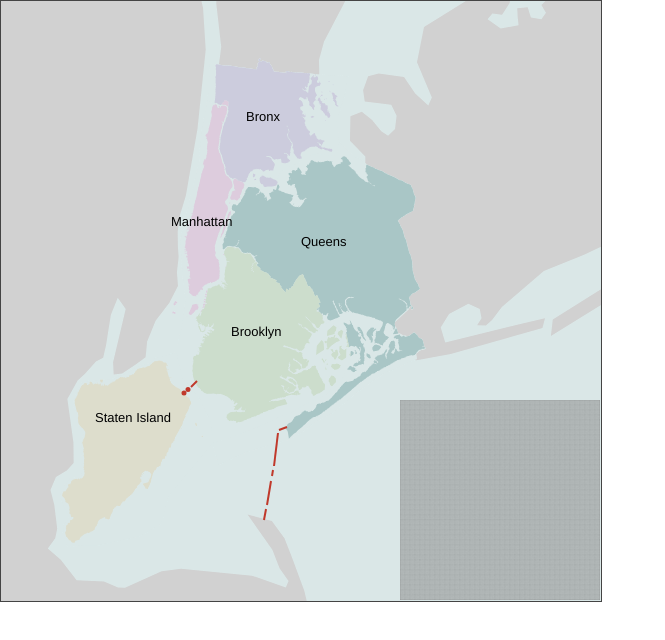
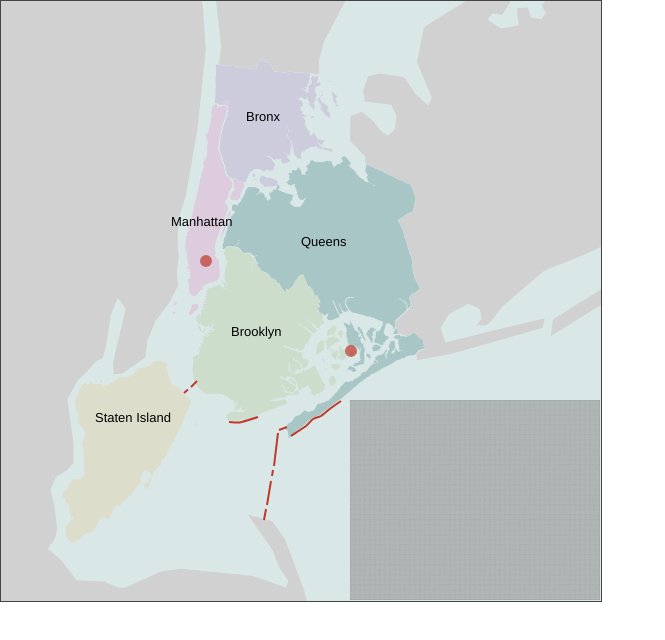
Before and after one commit to kshen0/sandy, a plain HTML site: page index.html in a window 1280 px wide. Shown: the whole page, without its empty margins (0-665 px from the left). Drawn offline with Linux system fonts and the light colour scheme.

Commit message:
all projects with known values plotted on map

```diff
--- a/css/style.css
+++ b/css/style.css
@@ -131,8 +131,8 @@ article .fact {
 
 #modal {
 	top: 400px;
-	left: 400px;
-	width: 200px;
+	left: 350px;
+	width: 250px;
 	min-height: 200px;
 	position: absolute;
 	background: url(../images/graph_paper.png) repeat;
@@ -141,9 +141,9 @@ article .fact {
 }
 
 #modal-text {
-	width: 190px;
-	min-height: 190px;
-	margin: auto auto;
+	width: 236px;
+	min-height: 186px;
+	margin: 8px auto 0 auto;
 	opacity: 0.0;
 }
 
--- a/js/render_map.js
+++ b/js/render_map.js
@@ -14,13 +14,12 @@ var labelCoords = {
 // Data for the proposed storm damage prevention projects
 var projects = {
 	"The Narrows Barrier": {
-		"lineData": [ [{ "x": 190, "y": 386}, { "x": 196, "y": 380}] ],
-		"circleData": [{"cx": 187, "cy": 388.5, "radius": 1.5},
-	   					  {"cx": 183, "cy": 392, "radius": 1.5}],
+		"lineData": [ [{ "x": 190, "y": 386}, { "x": 196, "y": 380}],
+					  [{ "x": 187, "y": 388.5}, {"x": 183, "y": 392}] ],
 		"clickLine": [ { "x": 180, "y": 394}, { "x": 199, "y": 376} ],
 		"cost": "6.5 billion",
 		"description": "A rolling gates design just north of the Verrazano-Narrows Bridge. A pair of curved rolling sector gates would span an 870-foot opening in the center, adjoined by 16 lifting gates with a span of 130 feet, and two lifting gates with a span of 165 feet.",
-		"link": "http://www.pbs.org/newshour/rundown/2012/11/engineers-draw-barriers-to-protect-new-york-from-another-sandy.html"
+		"link": "http://biotech.law.lsu.edu/climate/ocean-rise/against-the-deluge/15-verrazano_narrows_barrier.pdf"
 	},
 	"NY - NJ Outer Harbor Gateway": {
 		"lineData": [ [{ "x": 263, "y": 519}, { "x": 265, "y": 508}],
@@ -32,8 +31,41 @@ var projects = {
 		"clickLine": [ { "x": 263, "y": 519}, { "x": 286, "y": 426} ],
 		"cost": "5.9 billion",
 		"description": "A five-mile long series of underwater gates stretching from Sandy Hook to the Rockaways. The design leaves three openings for ships to pass through.",
-		"link": "http://www.pbs.org/newshour/rundown/2012/11/engineers-draw-barriers-to-protect-new-york-from-another-sandy.html"
-	}
+		"link": "http://biotech.law.lsu.edu/climate/ocean-rise/against-the-deluge/17-outer_harbor_gateway.pdf"
+	},
+	"Beach Fill Project": {
+		"lineData": [ [{ "x": 228, "y": 421}, { "x": 239, "y": 421.5},
+					   { "x": 257, "y": 416}],
+					],
+		"clickLine": [ { "x": 228, "y": 421}, { "x": 257, "y": 416} ],
+		"cost": "250 million",
+		"description": "The process by which sediment (usually sand) lost through longshore drift or erosion is replaced from sources outside of the eroding beach. The first project was implemented on Coney Island in 1922-1923 and is currently maintained.",
+		"link": "http://en.wikipedia.org/wiki/Beach_nourishment"
+	},
+	"Elevated Sand": {
+		"lineData": [ [{ "x": 290, "y": 435}, { "x": 305, "y": 425},
+					   { "x": 312, "y": 418}, { "x": 320, "y": 415},
+					   { "x": 330, "y": 407}, { "x": 340, "y": 400}],
+					],
+		"clickLine": [ { "x": 290, "y": 435}, { "x": 340, "y": 400} ],
+		"cost": "20-100 million",
+		"description": "An incomplete study suggests combating beach erosion on the Rockaways' beaches has seen periodic funding cuts since 2003.",
+		"link": "http://www.thenewyorkworld.com/2012/11/15/john-cori/"
+	},
+	"Marsh Restoration": {
+		"circleData": [{"cx": 350, "cy": 350, "radius": 5}],
+		"clickLine": [ { "x": 345, "y": 345}, { "x": 355, "y": 355} ],
+		"cost": "150 million",
+		"description": "Protecting Jamaica Bay's marshes, which act as natural sponges during storms, by upgrading waste treatment and preventing the marshes from disappearing into the water altogether.",
+		"link": "http://www.nytimes.com/2011/07/31/nyregion/jamaica-bay-a-wild-place-on-the-edge-of-change.html?pagewanted=all"
+	},
+	"ConEd Infrastructure Upgrade": {
+		"circleData": [{"cx": 205, "cy": 260, "radius": 5}],
+		"clickLine": [ { "x": 200, "y": 255}, { "x": 210, "y": 265} ],
+		"cost": "250 million",
+		"description": "Beefing up Manhattan's electrical grid to better withstand storms.",
+		"link": "http://www.nytimes.com/2012/09/11/nyregion/new-york-faces-rising-seas-and-slow-city-action.html?pagewanted=1&_r=1&ref=nyregion"
+	},
 }
 
 /*
@@ -127,7 +159,8 @@ function drawProjects() {
 	var lineFunction = d3.svg.line()
 		.x(function(d) {return d.x;})
 		.y(function(d) {return d.y;})
-		.interpolate("linear");
+		.interpolate("cardinal")
+		.tension(.8);
 
 	/*
 	var circleFunction = d3.svg.circle()
@@ -153,6 +186,7 @@ function drawProjects() {
 						  .attr("class", "project")
 		}
 
+		// Append the invisible fat line that makes the clickable g larger
 		g.append("path")
 			.attr("d", lineFunction(p["clickLine"]))
 			.attr("class", "invis");
@@ -169,7 +203,7 @@ function drawProjects() {
 				.attr("cx", function (d) { return d.cx; })
 				.attr("cy", function (d) { return d.cy; })
 				.attr("r", function (d) { return d.radius; })
-				.attr("class", "project");
+				.attr("class", "project-circle");
 
 			g.selectAll("circle")
 				.data(p["circleData"])
@@ -178,7 +212,6 @@ function drawProjects() {
 		}
 
 		var modalText = $("#modal-text");
-		//$("#" + nameDashes)
 		d3.selectAll(".hover-entity")
 			.on("click", function() {
 				freezeDescription = !freezeDescription;
@@ -197,14 +230,20 @@ function drawProjects() {
 	// set styles for all "project" paths
 	svg.selectAll(".project")
 		.attr("stroke", "#c0392b")
-		.attr("stroke-width", 2)
-		.attr("fill", "#c0392b");
+		.attr("stroke-width", 2);
+		//.attr("fill", "#c0392b");
+
+	svg.selectAll(".project-circle")
+		.attr("stroke", "#c0392b")
+		.attr("fill", "#c0392b")
+		.attr("opacity", "0.7")
+		.attr("stroke-width", 2);
 
 	// set styles for all "invis" paths
 	svg.selectAll(".invis")
 		.attr("stroke", "#c0392b")
-		.attr("stroke-width", 30)
-		.attr("stroke-opacity", "0");
+		.attr("stroke-width", 20)
+		.attr("stroke-opacity", "0.0");
 };
 
 function showText(modalText, that) {
```
